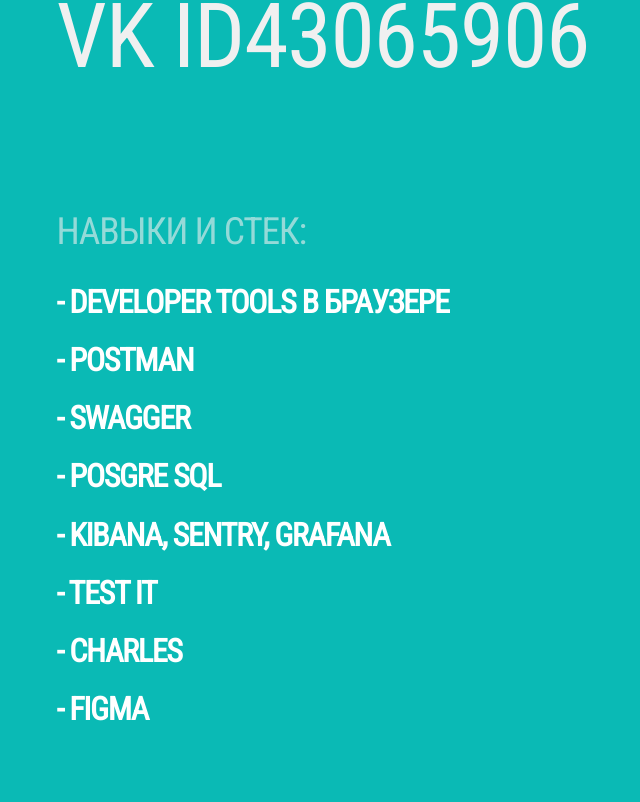
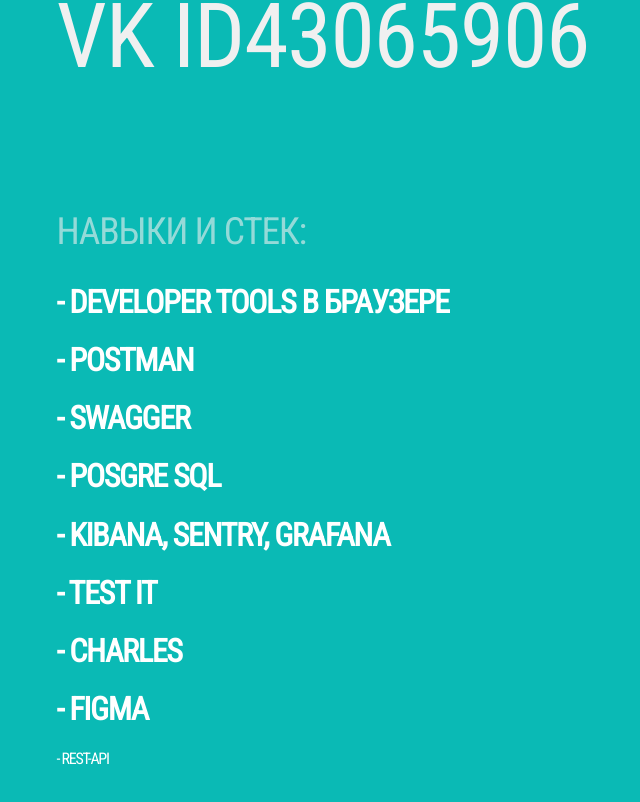
Before and after one commit to irina-vos-qa/cv, a plain HTML site: page index.html in a window 1280 px wide. Shown: the part 735-1537 px from the top of the page, without its empty margins (6-646 px from the left). Drawn offline with Linux system fonts and the light colour scheme.

Commit message:
добавлен_заголовок

```diff
--- a/index.html
+++ b/index.html
@@ -38,6 +38,7 @@
       <h1>- TEST IT</h1>
       <h1>- CHARLES</h1>
       <h1>- FIGMA</h1>
+      <h>- REST-API</h>
       </div>
     </div>
   </body>
```
